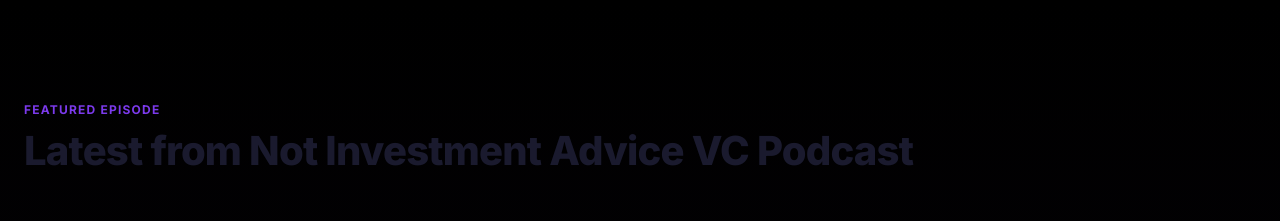
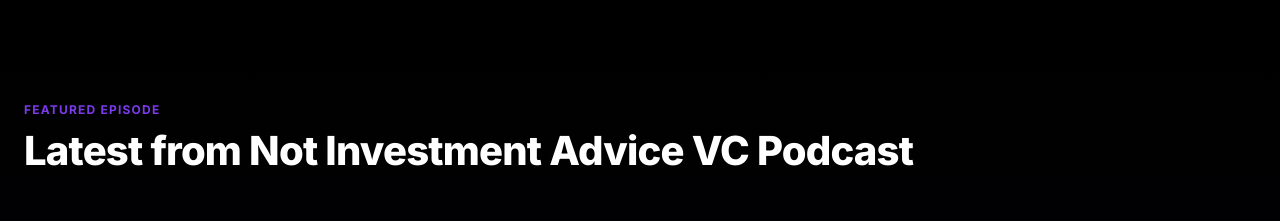
Before and after one commit to rubberama/vcvc, a plain HTML site: page index.html in a window 1280 px wide. Shown: the part 780-1001 px from the top of the page. Drawn offline with Linux system fonts and the light colour scheme.

Commit message:
Update logo to text-based design and make section title white

```diff
--- a/index.html
+++ b/index.html
@@ -111,7 +111,7 @@
         <div class="container">
             <div class="section-header">
                 <span class="section-tag">FEATURED EPISODE</span>
-                <h2 class="section-title">Latest from Not Investment Advice VC Podcast</h2>
+                <h2 class="section-title" style="color: white;">Latest from Not Investment Advice VC Podcast</h2>
             </div>
             <div class="featured-episode" id="featured-episode">
                 <!-- Dynamically populated by JavaScript -->
```
Also changed, not shown: logo.png.
